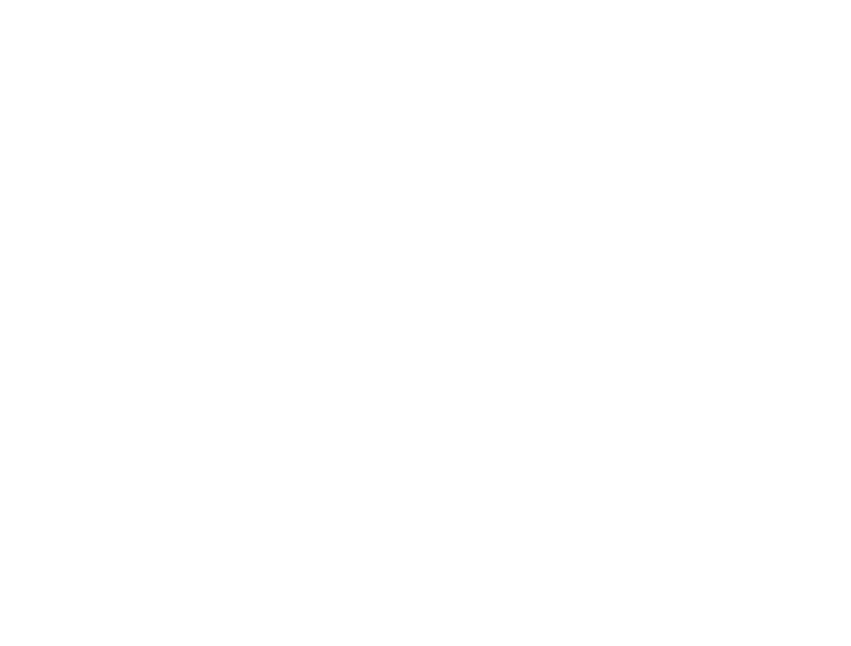
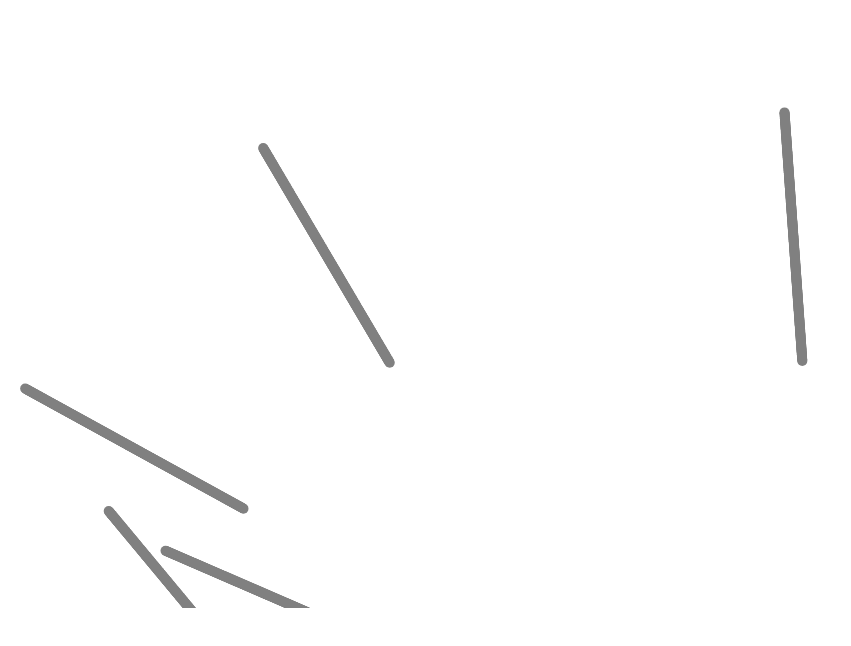
Before and after one commit to ScottDikowitz/VolleyDefend, a plain HTML site: page index.html in a window 1280 px wide. Shown: the whole page, without its empty margins (0-851 px from the left). Drawn offline with Linux system fonts and the light colour scheme.

Commit message:
Moving objects rendered.

```diff
--- a/index.html
+++ b/index.html
@@ -27,6 +27,7 @@
 
      var dims = {DIM_X: canvasEl.width, DIM_Y: canvasEl.height};
      var gameView = new VolleyDefend.GameView(canvasEl, dims);
+     gameView.start();
    </script>
 <!-- <div class="modal-content modal-controls is-active">
   <div class="modal-close">X</div>
--- a/lib/base.js
+++ b/lib/base.js
@@ -13,4 +13,8 @@
     this.removed = false;
 
   };
+
+  Base.prototype.move = function() {
+
+  };
 })();
--- a/lib/game.js
+++ b/lib/game.js
@@ -3,7 +3,7 @@
   var VolleyDefend = window.VolleyDefend = window.VolleyDefend || {};
 
 
-  var NUM_MISSILES = 1;
+  var NUM_MISSILES = 5;
 
 var Game = VolleyDefend.Game = function(dims){
   this.DIM_X = dims.DIM_X;
@@ -16,6 +16,27 @@ var Game = VolleyDefend.Game = function(dims){
   this.score = 0;
   this.gameOver = false;
 };
+
+Game.prototype.step = function(delta){
+  this.moveObjects(delta);
+  // this.checkCollisions();
+};
+
+Game.prototype.moveObjects = function(delta){
+    // debugger;
+    this.allObjects().forEach(function(obj){
+      obj.move(delta);
+    });
+
+  };
+
+  Game.prototype.draw = function (ctx) {
+
+  this.allObjects().forEach(function(obj){
+    obj.draw(ctx);
+  });
+};
+
 
 Game.prototype.addMissiles = function(num){
     for (var i = 0; i < num; i++){
--- a/lib/gameview.js
+++ b/lib/gameview.js
@@ -7,8 +7,13 @@
     this.game = new VolleyDefend.Game(this.dims);
     this.ctx = canvasEl.getContext("2d");
     this.ctx.fillStyle = "white";
-    this.bindKeyHandlers();
   };
+
+  GameView.prototype.start = function(){
+  this.bindKeyHandlers();
+  this.lastTime = 0;
+  requestAnimationFrame(this.animate.bind(this));
+};
 
   GameView.prototype.bindKeyHandlers = function(){
     $(document).on('keydown', function (e) {
@@ -20,6 +25,18 @@
     });
   };
 
+  GameView.prototype.animate = function(time){
+
+    var delta = time - this.lastTime;
+      requestAnimationFrame(this.animate.bind(this));
+
+      this.game.step(delta);
+      this.game.draw(this.ctx);
+
+      this.lastTime = time;
+
+};
+
 
 
 })();
--- a/lib/movingobject.js
+++ b/lib/movingobject.js
@@ -36,9 +36,9 @@
     }
 
 
-    if (this.game.isOutOfBounds(this.pos)){
-        this.game.remove(this);
-    }
+    // if (this.game.isOutOfBounds(this.pos)){
+    //     this.game.remove(this);
+    // }
 
   };
 
```
